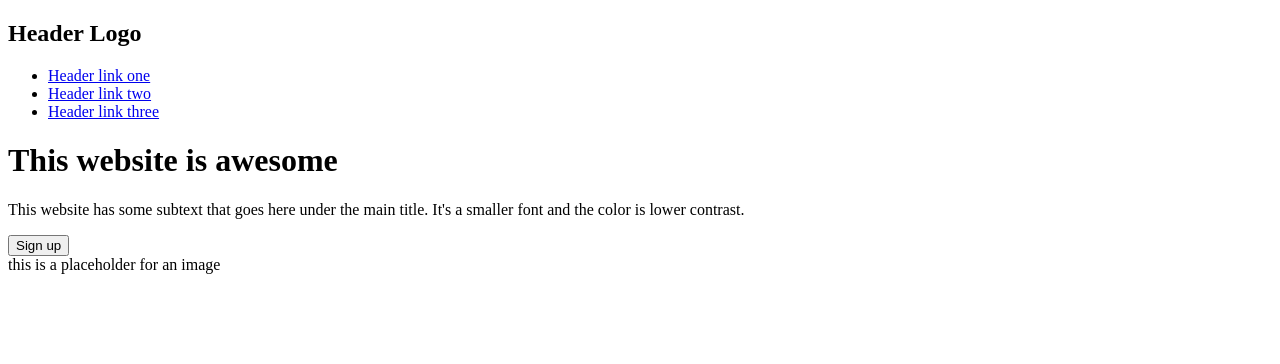
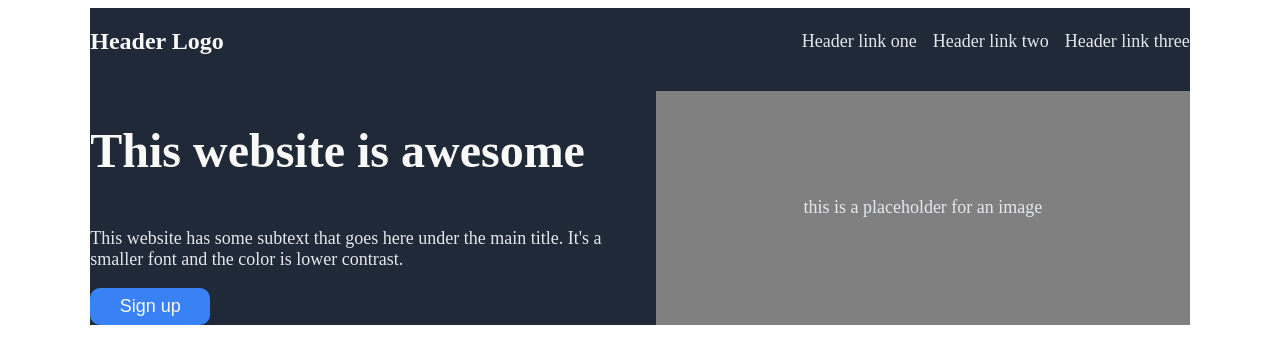
Before and after one commit to BrandonW52/odin-landing-page, a plain HTML site: page index.html in a window 1280 px wide. Drawn offline with Linux system fonts and the light colour scheme.

Commit message:
Add style to the header

```diff
--- a/index.html
+++ b/index.html
@@ -3,7 +3,8 @@
 <head>
     <meta charset="UTF-8">
     <meta name="viewport" content="width=device-width, initial-scale=1.0">
-    <title>Document</title>
+    <title>Odin-project-landing-page</title>
+    <link rel="stylesheet" href="style.css">
 </head>
 <body>
 
@@ -39,7 +40,9 @@
 
                 <div class="right">
 
-                    <div class="img">this is a placeholder for an image</div>
+                    <div class="img">
+                        <p>this is a placeholder for an image</p>
+                    </div>
 
                 </div>
 
--- a/style.css
+++ b/style.css
@@ -0,0 +1,82 @@
+.container {
+    display: flex;
+    justify-content: center;
+}
+
+.header {
+    display: flex;
+    flex-direction: column;
+
+    color: #f9faf8;
+    background-color: #1f2937;
+}
+
+.header-bar {
+    display: flex;
+    justify-content: space-between;
+
+    margin-bottom: 16px;
+}
+
+h2 {
+    font-size: 24px;
+}
+
+ul {
+    display: flex;
+    align-self: center;
+
+    list-style: none;
+    margin: 0;
+    padding: 0;
+    gap: 16px;
+}
+
+a {
+    text-decoration: none;
+    font-size: 18px;
+    color: #e5e7eb;
+}
+
+.header-content {
+    display: flex;
+    justify-content: space-between;
+    align-items: center;
+    gap: 32px;
+}
+
+.left {
+    display: flex;
+    flex-wrap: wrap;
+    flex-direction: column;
+    flex: 1;
+}
+
+h1 {
+    font-size: 48px;
+    font-weight: bolder;
+}
+
+p {
+    color: #e5e7eb;
+    font-size: 18px;
+}
+
+button {
+    width: 120px;
+    border-radius: 10px;
+    border: none;
+    font-size: 18px;
+    padding: 8px 16px;
+    color: #f9faf8;
+    background-color: #3882f6;
+}
+
+.right {
+    display: flex;
+    background-color: gray;
+    flex: 1;
+    justify-content: center;
+    align-items: center;
+    height: 234px;
+}
```
